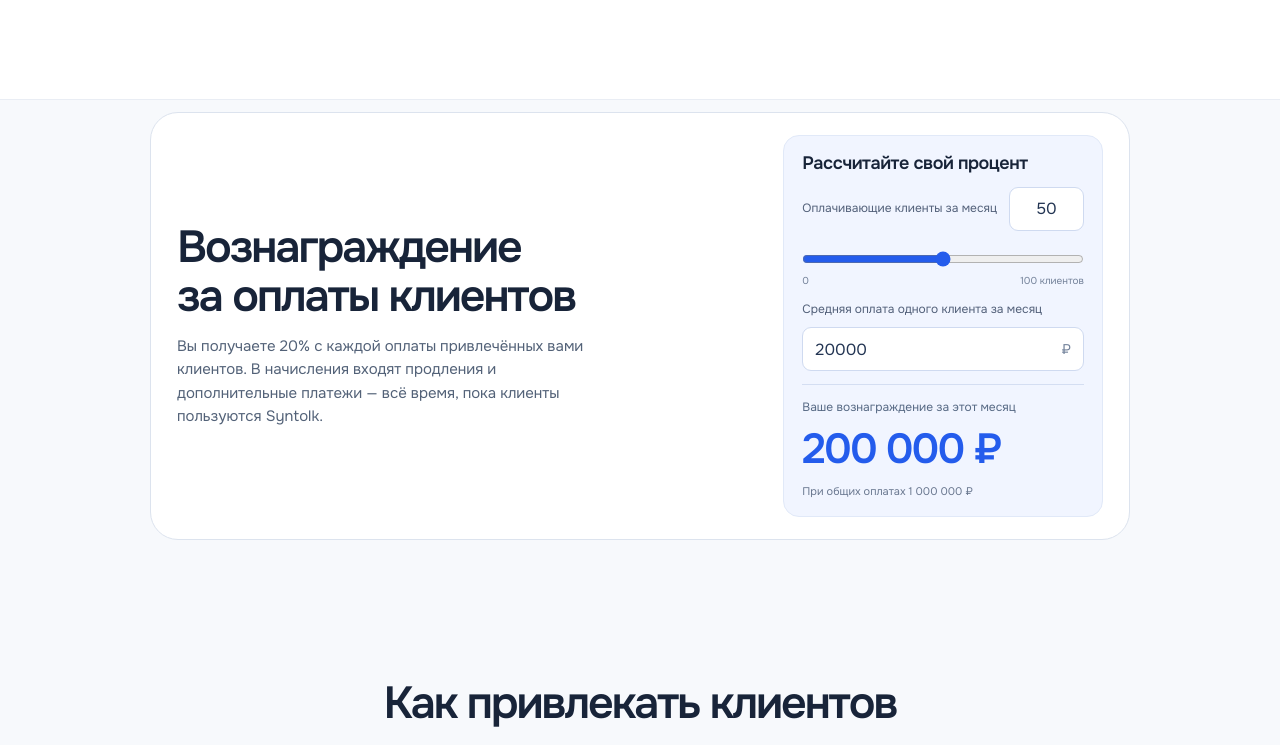
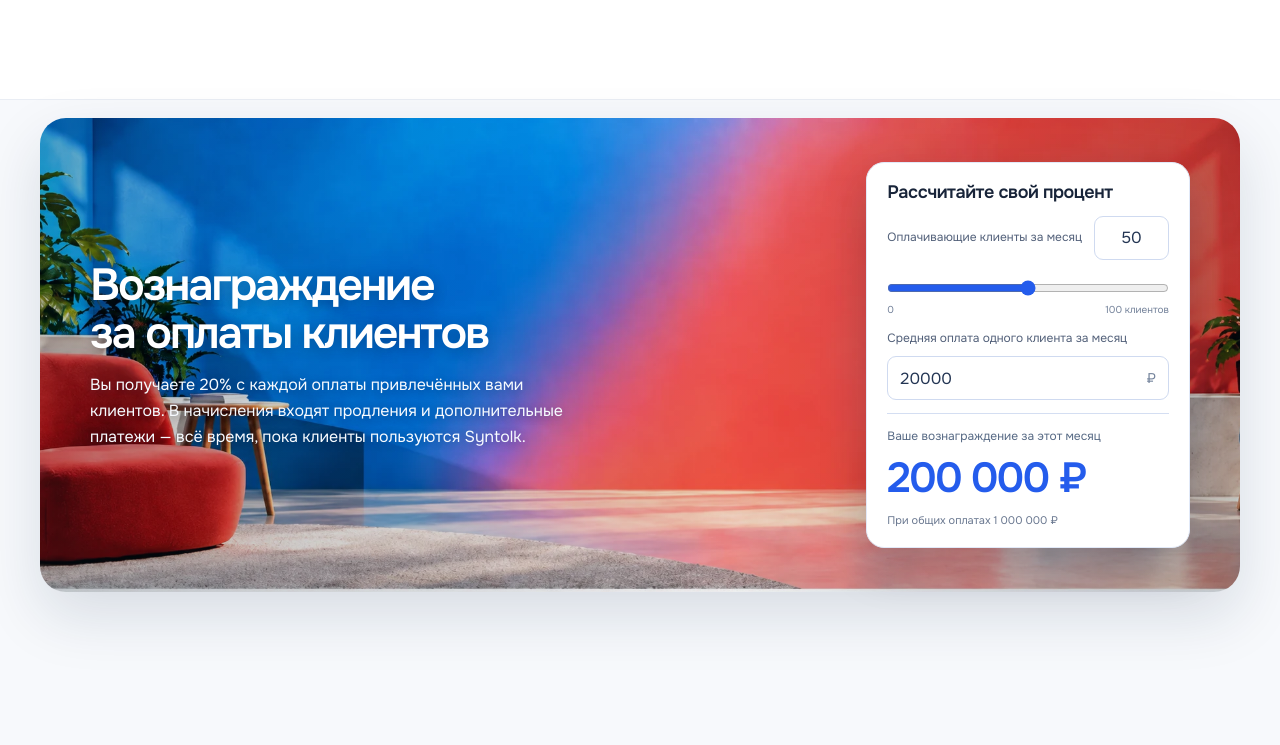
Before and after one commit to syntolkru-prog/Partner-landing, a website: page index.html in a window 1280 px wide. Shown: the part 4037-4782 px from the top of the page. Drawn offline with Linux system fonts and the light colour scheme.

Commit message:
Place rewards block over partner background

```diff
--- a/index.html
+++ b/index.html
@@ -586,10 +586,12 @@
     .audience-grid .story-copy{padding:28px}
     .audience-grid .story-copy h3{font-size:25px;line-height:1.25}
     .audience-grid .story-copy p{font-size:15px;line-height:1.65}
-    .reward-section{padding-top:12px;padding-bottom:40px}
-    .reward-panel{max-width:980px;grid-template-columns:minmax(0,1fr) minmax(320px,.82fr);gap:28px;padding:22px 26px}
-    .reward-intro>p{margin-top:14px;font-size:15px;line-height:1.55}
-    .calculator{max-width:440px;justify-self:end;padding:16px 18px;border-radius:16px}
+    .reward-section{padding-top:18px;padding-bottom:56px}
+    .reward-panel{position:relative;isolation:isolate;max-width:1200px;grid-template-columns:minmax(0,1fr) minmax(340px,440px);gap:52px;min-height:430px;padding:44px 50px;border:0;border-radius:26px;background:linear-gradient(90deg,#03192a42,#03192a12 58%,#03192a3d),url('Syntolk-partners-assets/asset-c25fef1f08e6.webp') center/cover no-repeat;box-shadow:0 24px 60px #0d234222}
+    .reward-intro{position:relative;z-index:1;max-width:520px}
+    .reward-intro h2{max-width:520px;color:#fff;text-shadow:0 2px 14px #001a3855}
+    .reward-intro>p{margin-top:14px;max-width:490px;color:#f7fbff;font-size:16px;line-height:1.6;text-shadow:0 2px 10px #001a3855}
+    .calculator{max-width:440px;justify-self:end;padding:18px 20px;border-radius:18px;background:#fff;box-shadow:0 18px 46px #061b3538}
     .calc-heading{margin-bottom:11px}
     .calc-field{margin-bottom:11px}
     .calc-result{margin-top:13px;padding-top:13px}
@@ -632,7 +634,8 @@
       .promotion-list p{font-size:15px;line-height:1.65}
       .promotion-note{font-size:13px;text-align:left;margin-top:16px}
     }
-    @media(max-width:760px){.reward-panel{max-width:none;width:100%;grid-template-columns:1fr;gap:24px;padding:22px}.calculator{max-width:none;width:100%;justify-self:stretch;padding:20px}}
+    @media(max-width:1000px){.reward-panel{gap:30px;padding:34px 30px}}
+    @media(max-width:760px){.reward-panel{max-width:none;width:100%;grid-template-columns:1fr;gap:24px;min-height:0;padding:30px 22px;background-image:linear-gradient(180deg,#03192a82,#03192a5c),url('Syntolk-partners-assets/asset-c25fef1f08e6.webp');background-position:58% center}.reward-intro h2{max-width:560px}.calculator{max-width:none;width:100%;justify-self:stretch;padding:20px}}
     @media(max-width:390px){.product-panel{padding:25px 16px}.product-screen-tabs button{font-size:12px}.audience-grid .story-copy{padding:23px}.promotion-list{padding:25px}}
   </style>
 <style id="syntolk-html-demo">
```
Also changed, not shown: public/index.html (+8 -5 lines).
